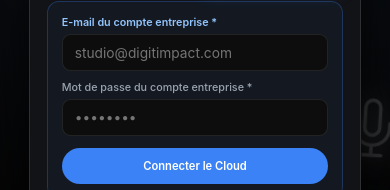
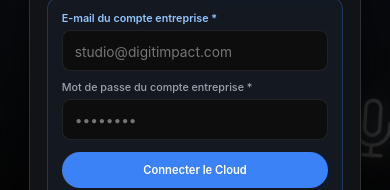
Before and after one commit to contactdigitimpact-create/digitalimpactstudio, a plain HTML site: page index.html in a window 390 px wide. Shown: the part 409-599 px from the top of the page. Drawn offline with Linux system fonts and the light colour scheme.

Commit message:
Add files via upload

```diff
--- a/mobile.css
+++ b/mobile.css
@@ -23,6 +23,9 @@ body.is-mobile .right-panel { width: 100%; padding: 14px 12px 22px; border-left:
 /* Taille adaptée au téléphone : tous les écrans (pensés pour ordinateur) sont réduits d'environ 15 % */
 body.is-mobile .main-view, body.is-mobile .right-panel, body.is-mobile .modal-box, body.is-mobile .stamp-adj-card { zoom: 0.86; }
 body.is-mobile .auth-card { zoom: 0.86; padding: 26px 20px; }
+/* 1.32 : dans ces écrans réduits à 86 %, un champ à 16 px s'affiche à 13,8 px et l'iPhone zoome tout seul à la connexion (la page reste ensuite agrandie et déborde). 18,7 px x 0,86 = 16 px affichés : plus de zoom. */
+body.is-mobile :is(.main-view, .right-panel, .modal-box, .stamp-adj-card, .auth-card) :is(input:not([type="checkbox"]):not([type="radio"]):not([type="range"]), select, textarea) { font-size: 18.7px !important; }
+body.is-mobile :is(.main-view, .right-panel, .modal-box, .stamp-adj-card, .auth-card) :is(input, textarea)::placeholder { font-size: 16px; } /* texte d'aide gris : même taille qu'avant */
 
 /* ---------- En-tête fixe ---------- */
 .m-header { display: none; }
```
